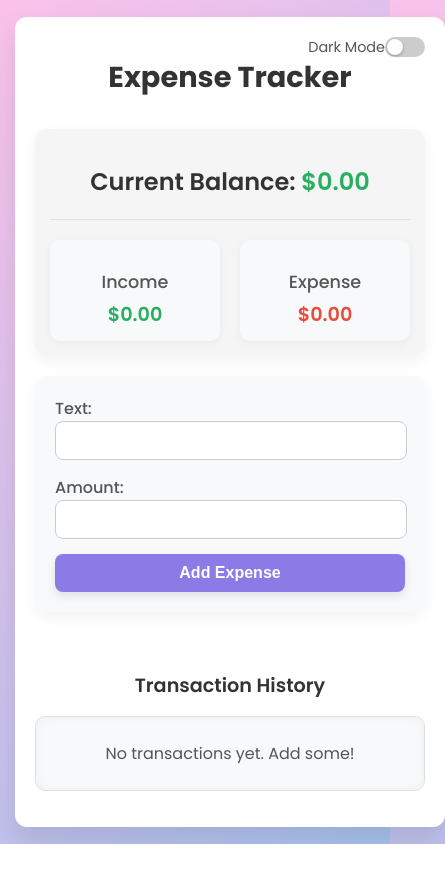
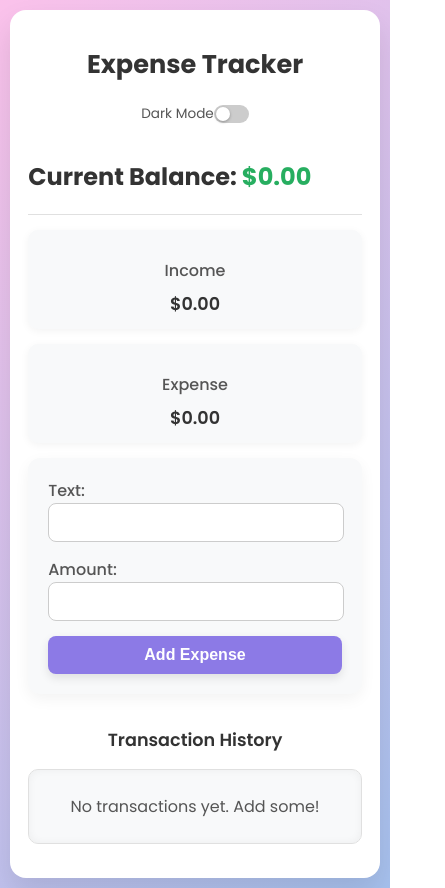
Before and after one commit to enoch2-hub/Expense_tracker, a React (Create React App) app: page / in a window 390 px wide. Shown: the whole page, 445 px wide, since content can reach past the window. Before the commit the page ends 844 px from the top, so only its background shows below. Built offline with nearby package versions, Linux system fonts and the light colour scheme.

Commit message:
responsive

```diff
--- a/src/App.css
+++ b/src/App.css
@@ -1,23 +1,18 @@
-/* App.css */
+/* App.css - No changes from previous version needed here */
 
 @import url('https://fonts.googleapis.com/css2?family=Poppins:wght@300;400;500;600;700&display=swap');
 
 body {
     font-family: 'Poppins', sans-serif;
-    /* Modern, clean font */
     margin: 0;
     padding: 0;
     background: linear-gradient(135deg, #fbc2eb 0%, #a6c1ee 100%);
-    /* Soft, appealing gradient */
     display: flex;
     justify-content: center;
     align-items: center;
     min-height: 100vh;
-    /* Use min-height to ensure it covers the screen even with less content */
     color: #333;
-    /* Default text color */
     overflow-y: auto;
-    /* Allow scrolling if content overflows */
 }
 
 /* Base styles for dark mode transition */
@@ -53,7 +48,6 @@ body {
     --income-color: #2ecc71;
     --expense-color: #e74c3c;
     --button-primary-bg: #9b59b6;
-    /* Purple for dark mode primary */
     --button-primary-hover: #8e44ad;
     --button-delete-bg: #c0392b;
     --button-delete-hover: #a52a2a;
@@ -64,213 +58,6 @@ body {
     --balance-shadow: rgba(0, 0, 0, 0.2);
 }
 
-/* General Link/Transition Styling */
 * {
     transition: background-color 0.3s ease, color 0.3s ease, border-color 0.3s ease, box-shadow 0.3s ease;
 }
-
-
-
-
-
-
-
-
-
-/* ExpenseTracker.css */
-
-.ExpenseTracker {
-    background-color: var(--bg-primary);
-    border-radius: 16px; /* More rounded corners */
-    box-shadow: 0 15px 30px var(--shadow-light); /* Deeper shadow for main card */
-    padding: 30px; /* More internal padding */
-    margin: 20px;
-    width: 100%;
-    max-width: 480px; /* Slightly wider for better mobile/tablet balance */
-    display: flex;
-    flex-direction: column;
-    gap: 25px; /* Spacing between main sections */
-    position: relative; /* For toggle positioning */
-    overflow: hidden; /* Ensures shadows/radii are contained */
-}
-
-h1 {
-    color: var(--text-primary);
-    margin-bottom: 10px; /* Reduce margin to align better with overall gap */
-    font-size: 2.2em; /* Larger, prominent title */
-    font-weight: 700;
-    text-align: center;
-}
-
-.Toggle {
-    position: absolute; /* Position toggle independently */
-    top: 25px;
-    right: 30px;
-    z-index: 10;
-    display: flex;
-    align-items: center;
-    gap: 10px;
-}
-
-.Toggle label {
-    font-size: 0.9em;
-    color: var(--text-secondary);
-    cursor: pointer;
-    display: flex; /* For aligning text and checkbox */
-    align-items: center;
-    user-select: none; /* Prevent text selection */
-}
-
-/* Custom Toggle Switch (much nicer than default checkbox) */
-.Toggle input[type="checkbox"] {
-    -webkit-appearance: none;
-    -moz-appearance: none;
-    appearance: none;
-    position: relative;
-    width: 40px; /* Width of the track */
-    height: 20px; /* Height of the track */
-    border-radius: 10px; /* Rounded track */
-    background-color: var(--toggle-track);
-    cursor: pointer;
-    outline: none;
-    margin: 0; /* Remove default margin */
-    transition: background-color 0.3s ease;
-}
-
-.Toggle input[type="checkbox"]::before {
-    content: '';
-    position: absolute;
-    top: 2px;
-    left: 2px;
-    width: 16px; /* Size of the thumb */
-    height: 16px; /* Size of the thumb */
-    border-radius: 50%; /* Make it round */
-    background-color: var(--toggle-thumb);
-    box-shadow: 0 1px 3px rgba(0, 0, 0, 0.3);
-    transition: transform 0.3s ease, background-color 0.3s ease;
-}
-
-.Toggle input[type="checkbox"]:checked {
-    background-color: #8c7ae6; /* Color when checked (dark mode on) */
-}
-
-.Toggle input[type="checkbox"]:checked::before {
-    transform: translateX(20px); /* Move thumb to the right */
-}
-
-/* Balance Section */
-.Balance {
-    background-color: var(--balance-bg);
-    border-radius: 12px;
-    padding: 20px;
-    box-shadow: 0 5px 15px var(--balance-shadow);
-    text-align: center;
-}
-
-.Balance h2 {
-    color: var(--text-primary);
-    font-size: 1.8em;
-    margin-bottom: 15px;
-    font-weight: 600;
-}
-
-.IncomeExpense {
-    display: flex;
-    justify-content: space-around;
-    gap: 20px; /* Space between Income and Expense sections */
-    margin-top: 20px;
-    border-top: 1px solid var(--border-color); /* Separator line */
-    padding-top: 20px;
-}
-
-.Income,
-.Expense {
-    flex: 1;
-    text-align: center;
-    padding: 15px;
-    border-radius: 10px;
-    background-color: var(--bg-secondary);
-    box-shadow: 0 2px 8px var(--shadow-dark);
-}
-
-.Income h3,
-.Expense h3 {
-    color: var(--text-secondary);
-    font-size: 1.1em;
-    margin-bottom: 5px;
-    font-weight: 500;
-}
-
-.Income p {
-    color: var(--income-color);
-    font-size: 1.4em;
-    font-weight: 600;
-    margin: 0;
-}
-
-.Expense p {
-    color: var(--expense-color);
-    font-size: 1.4em;
-    font-weight: 600;
-    margin: 0;
-}
-
-/* Transaction History (List) Section */
-.List {
-    margin-top: 25px; /* Space above the transaction list */
-    flex: none; /* Do not let it grow */
-    width: 100%; /* Take full width */
-}
-
-.List h3 {
-    color: var(--text-primary);
-    font-size: 1.4em;
-    margin-bottom: 15px;
-    font-weight: 600;
-    text-align: center;
-}
-
-/* Responsive adjustments for ExpenseTracker.css */
-@media (max-width: 500px) {
-    .ExpenseTracker {
-        margin: 15px;
-        padding: 20px;
-        border-radius: 12px;
-        gap: 20px;
-    }
-
-    h1 {
-        font-size: 1.8em;
-    }
-
-    .Toggle {
-        top: 20px;
-        right: 20px;
-    }
-
-    .Balance {
-        padding: 15px;
-    }
-
-    .Balance h2 {
-        font-size: 1.5em;
-    }
-
-    .Income,
-    .Expense {
-        padding: 12px;
-    }
-
-    .Income p,
-    .Expense p {
-        font-size: 1.2em;
-    }
-
-    .List {
-        margin-top: 20px;
-    }
-
-    .List h3 {
-        font-size: 1.2em;
-    }
-}
--- a/src/components/ExpenseForm.css
+++ b/src/components/ExpenseForm.css
@@ -1,6 +1,8 @@
-/* ExpenseForm.css */
+/* ExpenseForm.css - No changes from previous version needed here */
 
 .ExpenseForm {
+    grid-area: form;
+    /* Assign to form area */
     background-color: var(--bg-secondary);
     border-radius: 12px;
     box-shadow: 0 5px 15px var(--shadow-dark);
@@ -8,16 +10,13 @@
     display: flex;
     flex-direction: column;
     gap: 15px;
-    /* Space between form elements */
 }
 
 .ExpenseForm label {
     font-size: 1em;
     color: var(--text-secondary);
     margin-bottom: 5px;
-    /* Adjust spacing below label */
     display: block;
-    /* Make label take full width */
     font-weight: 500;
 }
 
@@ -26,22 +25,17 @@
     padding: 12px 15px;
     border: 1px solid var(--input-border);
     border-radius: 8px;
-    /* More rounded input fields */
     width: calc(100% - 30px);
-    /* Account for padding */
     font-size: 1em;
     color: var(--text-primary);
     background-color: var(--bg-primary);
-    /* Match main background */
     transition: border-color 0.2s ease, box-shadow 0.2s ease;
 }
 
 .ExpenseForm input[type="text"]:focus,
 .ExpenseForm input[type="number"]:focus {
     border-color: #8c7ae6;
-    /* Focus color */
     box-shadow: 0 0 0 3px rgba(140, 122, 230, 0.2);
-    /* Soft focus ring */
     outline: none;
 }
 
@@ -51,13 +45,11 @@
     padding: 12px 20px;
     border: none;
     border-radius: 8px;
-    /* More rounded buttons */
     cursor: pointer;
     font-size: 1.1em;
     font-weight: 600;
     transition: background-color 0.3s ease, transform 0.1s ease;
     width: 100%;
-    /* Full width button */
     box-shadow: 0 4px 10px rgba(0, 0, 0, 0.1);
 }
 
@@ -84,7 +76,6 @@
         padding: 10px 12px;
         font-size: 0.95em;
         width: calc(100% - 24px);
-        /* Adjust for new padding */
     }
 
     .ExpenseForm button {
--- a/src/components/ExpenseList.css
+++ b/src/components/ExpenseList.css
@@ -1,18 +1,16 @@
-/* ExpenseList.css */
+/* ExpenseList.css - No changes from previous version needed here */
 
 .ExpenseList ul {
     list-style: none;
     padding: 0;
-    max-height: 250px;
-    /* Limit height and make scrollable */
+    max-height: 280px;
+    /* Slightly increased max height for desktop */
     overflow-y: auto;
     border: 1px solid var(--border-color);
     border-radius: 10px;
     padding: 10px;
-    /* Padding inside the scrollable area */
     background-color: var(--bg-secondary);
     box-shadow: inset 0 0 8px var(--shadow-dark);
-    /* Subtle inner shadow */
 }
 
 /* Scrollbar styling */
@@ -32,7 +30,6 @@
 
 .ExpenseList ul::-webkit-scrollbar-thumb:hover {
     background: #8c7ae6;
-    /* Scrollbar changes color on hover */
 }
 
 
@@ -40,68 +37,54 @@
     background-color: var(--bg-primary);
     border-radius: 8px;
     box-shadow: 0 2px 8px var(--shadow-dark);
-    /* Subtle shadow for each item */
     display: flex;
     justify-content: space-between;
     align-items: center;
     padding: 12px 15px;
     margin-bottom: 10px;
-    /* Space between list items */
     border-left: 5px solid;
-    /* Dynamic border for income/expense */
     font-size: 1em;
     color: var(--text-primary);
     transition: transform 0.2s ease, box-shadow 0.2s ease;
 }
 
-/* Specific styling for income/expense list items */
 .ExpenseList li.income {
     border-left-color: var(--income-color);
-    /* Green for income */
 }
 
 .ExpenseList li.expense {
     border-left-color: var(--expense-color);
-    /* Red for expense */
 }
 
 .ExpenseList li:last-child {
     margin-bottom: 0;
-    /* No margin for the last item */
 }
 
 .ExpenseList li:hover {
     transform: translateY(-2px);
-    /* Slight lift on hover */
     box-shadow: 0 4px 12px var(--shadow-light);
 }
 
 .ExpenseList li span:first-child {
-    /* Description */
     flex-grow: 1;
-    /* Allow description to take available space */
     text-align: left;
     margin-right: 10px;
     font-weight: 500;
 }
 
 .ExpenseList li span:nth-child(2) {
-    /* Amount */
     font-weight: 600;
     margin-right: 15px;
 }
 
 .ExpenseList li button {
-    /* Delete button */
     background-color: var(--button-delete-bg);
     color: #fff;
     padding: 6px 10px;
     border: none;
     border-radius: 5px;
-    /* More rounded delete button */
     cursor: pointer;
     font-size: 0.85em;
-    /* Smaller font for delete button */
     transition: background-color 0.3s ease;
     box-shadow: 0 2px 5px rgba(0, 0, 0, 0.1);
 }
@@ -114,7 +97,6 @@
 @media (max-width: 500px) {
     .ExpenseList ul {
         max-height: 200px;
-        /* Adjust max-height for mobile */
         padding: 8px;
     }
 
--- a/src/components/ExpenseTracker.css
+++ b/src/components/ExpenseTracker.css
@@ -1,42 +1,65 @@
 /* ExpenseTracker.css */
+
+/* --- Desktop Styles (Default - Mobile will override) --- */
+.ExpenseTracker-AppWrapper {
+    width: 100%;
+    /* This wrapper helps apply theme and padding */
+    padding: 30px;
+    /* Overall padding from screen edges */
+    box-sizing: border-box;
+    /* Include padding in element's total width and height */
+    display: flex;
+    /* For centering the main container */
+    justify-content: center;
+    align-items: flex-start;
+    /* Align to top */
+    min-height: 100vh;
+    /* Ensure it covers full height */
+}
 
 .ExpenseTracker {
     background-color: var(--bg-primary);
     border-radius: 16px;
-    /* More rounded corners */
     box-shadow: 0 15px 30px var(--shadow-light);
-    /* Deeper shadow for main card */
-    padding: 30px;
-    /* More internal padding */
-    margin: 20px;
+    padding: 40px;
+    /* Increased internal padding for desktop */
     width: 100%;
-    max-width: 480px;
-    /* Slightly wider for better mobile/tablet balance */
-    display: flex;
-    flex-direction: column;
-    gap: 25px;
-    /* Spacing between main sections */
+    max-width: 900px;
+    /* Wider main container for desktop */
+    display: grid;
+    /* Use CSS Grid for desktop layout */
+    grid-template-columns: 1fr 1fr;
+    /* Two columns: Form/Balance on left, List on right */
+    grid-template-rows: auto auto auto;
+    /* Auto rows for header, balance/form, list */
+    gap: 30px;
+    /* Spacing between grid items */
     position: relative;
-    /* For toggle positioning */
     overflow: hidden;
-    /* Ensures shadows/radii are contained */
+    /* Define grid areas for clarity */
+    grid-template-areas:
+        "header header"
+        "balance form"
+        "list list";
 }
 
 h1 {
+    grid-area: header;
+    /* Assign to header area */
     color: var(--text-primary);
     margin-bottom: 10px;
-    /* Reduce margin to align better with overall gap */
-    font-size: 2.2em;
-    /* Larger, prominent title */
+    font-size: 2.5em;
+    /* Larger, prominent title for desktop */
     font-weight: 700;
     text-align: center;
 }
 
 .Toggle {
     position: absolute;
-    /* Position toggle independently */
-    top: 25px;
-    right: 30px;
+    top: 30px;
+    /* Adjust position for desktop padding */
+    right: 40px;
+    /* Adjust position for desktop padding */
     z-index: 10;
     display: flex;
     align-items: center;
@@ -44,33 +67,29 @@ h1 {
 }
 
 .Toggle label {
-    font-size: 0.9em;
+    font-size: 0.95em;
     color: var(--text-secondary);
     cursor: pointer;
     display: flex;
-    /* For aligning text and checkbox */
     align-items: center;
     user-select: none;
-    /* Prevent text selection */
 }
 
-/* Custom Toggle Switch (much nicer than default checkbox) */
+/* Custom Toggle Switch */
 .Toggle input[type="checkbox"] {
     -webkit-appearance: none;
     -moz-appearance: none;
     appearance: none;
     position: relative;
-    width: 40px;
-    /* Width of the track */
-    height: 20px;
-    /* Height of the track */
-    border-radius: 10px;
-    /* Rounded track */
+    width: 45px;
+    /* Slightly wider toggle */
+    height: 22px;
+    /* Slightly taller toggle */
+    border-radius: 11px;
     background-color: var(--toggle-track);
     cursor: pointer;
     outline: none;
     margin: 0;
-    /* Remove default margin */
     transition: background-color 0.3s ease;
 }
 
@@ -79,12 +98,9 @@ h1 {
     position: absolute;
     top: 2px;
     left: 2px;
-    width: 16px;
-    /* Size of the thumb */
-    height: 16px;
-    /* Size of the thumb */
+    width: 18px;
+    height: 18px;
     border-radius: 50%;
-    /* Make it round */
     background-color: var(--toggle-thumb);
     box-shadow: 0 1px 3px rgba(0, 0, 0, 0.3);
     transition: transform 0.3s ease, background-color 0.3s ease;
@@ -92,38 +108,45 @@ h1 {
 
 .Toggle input[type="checkbox"]:checked {
     background-color: #8c7ae6;
-    /* Color when checked (dark mode on) */
 }
 
 .Toggle input[type="checkbox"]:checked::before {
-    transform: translateX(20px);
-    /* Move thumb to the right */
+    transform: translateX(23px);
+    /* Move thumb for wider toggle */
 }
 
 /* Balance Section */
-.Balance {
+.Balance-Overview {
+    grid-area: balance;
+    /* Assign to balance area */
     background-color: var(--balance-bg);
     border-radius: 12px;
-    padding: 20px;
+    padding: 25px;
+    /* Slightly more padding */
     box-shadow: 0 5px 15px var(--balance-shadow);
     text-align: center;
+    display: flex;
+    /* Use flex for internal layout */
+    flex-direction: column;
+    justify-content: center;
 }
 
-.Balance h2 {
+.Balance-Overview h2 {
     color: var(--text-primary);
-    font-size: 1.8em;
-    margin-bottom: 15px;
+    font-size: 2em;
+    /* Larger balance text */
+    margin-bottom: 20px;
+    /* More space below balance */
     font-weight: 600;
 }
 
 .IncomeExpense {
     display: flex;
     justify-content: space-around;
-    gap: 20px;
-    /* Space between Income and Expense sections */
+    gap: 25px;
+    /* More space between Income and Expense sections */
     margin-top: 20px;
     border-top: 1px solid var(--border-color);
-    /* Separator line */
     padding-top: 20px;
 }
 
@@ -131,7 +154,8 @@ h1 {
 .Expense {
     flex: 1;
     text-align: center;
-    padding: 15px;
+    padding: 20px;
+    /* More padding */
     border-radius: 10px;
     background-color: var(--bg-secondary);
     box-shadow: 0 2px 8px var(--shadow-dark);
@@ -140,67 +164,186 @@ h1 {
 .Income h3,
 .Expense h3 {
     color: var(--text-secondary);
-    font-size: 1.1em;
-    margin-bottom: 5px;
+    font-size: 1.2em;
+    /* Slightly larger headings */
+    margin-bottom: 8px;
     font-weight: 500;
 }
 
-.Income p {
-    color: var(--income-color);
-    font-size: 1.4em;
-    font-weight: 600;
-    margin: 0;
-}
-
+.Income p,
 .Expense p {
-    color: var(--expense-color);
-    font-size: 1.4em;
+    font-size: 1.6em;
+    /* Larger amounts */
     font-weight: 600;
     margin: 0;
 }
 
 /* Transaction History (List) Section */
 .List {
-    margin-top: 25px;
-    /* Space above the transaction list */
-    flex: none;
-    /* Do not let it grow */
+    grid-area: list;
+    /* Assign to list area - will span columns on desktop */
     width: 100%;
-    /* Take full width */
+    margin-top: 0;
+    /* No external margin, controlled by grid gap */
 }
 
 .List h3 {
     color: var(--text-primary);
-    font-size: 1.4em;
+    font-size: 1.5em;
+    /* Larger heading */
     margin-bottom: 15px;
     font-weight: 600;
     text-align: center;
 }
 
-/* Responsive adjustments for ExpenseTracker.css */
-@media (max-width: 500px) {
+/* --- Mobile Styles (Override Desktop Styles) --- */
+@media (max-width: 800px) {
+
+    /* This breakpoint will define the mobile experience */
+    .ExpenseTracker-AppWrapper {
+        padding: 20px;
+        /* Less overall padding for mobile */
+        align-items: flex-start;
+        /* Still align to top */
+    }
+
     .ExpenseTracker {
-        margin: 15px;
-        padding: 20px;
-        border-radius: 12px;
+        padding: 25px;
+        /* Reduced internal padding */
+        max-width: 450px;
+        /* Max width for mobile container */
+        grid-template-columns: 1fr;
+        /* Single column layout for mobile */
+        grid-template-rows: auto auto auto auto;
+        /* Re-flow rows */
         gap: 20px;
+        /* Less spacing between sections */
+        /* Redefine grid areas for mobile layout */
+        grid-template-areas:
+            "header"
+            "toggle"
+            /* Move toggle to its own row for mobile */
+            "balance"
+            "form"
+            "list";
     }
 
     h1 {
-        font-size: 1.8em;
+        font-size: 2em;
+        /* Smaller heading for mobile */
+        margin-bottom: 0;
+        /* Adjust margin as toggle is separate */
     }
 
     .Toggle {
-        top: 20px;
-        right: 20px;
+        grid-area: toggle;
+        /* Assign to toggle area */
+        position: static;
+        /* Remove absolute positioning */
+        margin: 0 auto;
+        /* Center the toggle */
+        padding-top: 10px;
+        /* Add some space above toggle */
     }
 
-    .Balance {
+    .Toggle label {
+        font-size: 0.85em;
+        /* Smaller label font */
+    }
+
+    .Toggle input[type="checkbox"] {
+        width: 35px;
+        /* Smaller toggle switch */
+        height: 18px;
+        border-radius: 9px;
+    }
+
+    .Toggle input[type="checkbox"]::before {
+        width: 14px;
+        height: 14px;
+    }
+
+    .Toggle input[type="checkbox"]:checked::before {
+        transform: translateX(17px);
+    }
+
+    .Balance-Overview {
+        grid-area: balance;
+        /* Keep in balance area */
+        padding: 20px;
+        /* Reduced padding */
+    }
+
+    .Balance-Overview h2 {
+        font-size: 1.6em;
+        /* Smaller balance text */
+        margin-bottom: 15px;
+    }
+
+    .IncomeExpense {
+        flex-direction: column;
+        /* Stack income/expense vertically */
+        gap: 15px;
+        /* Reduced gap when stacked */
+        padding-top: 15px;
+    }
+
+    .Income,
+    .Expense {
+        padding: 15px;
+        /* Reduced padding */
+    }
+
+    .Income h3,
+    .Expense h3 {
+        font-size: 1.05em;
+    }
+
+    .Income p,
+    .Expense p {
+        font-size: 1.3em;
+    }
+
+    /* ExpenseForm will be on its own row (grid-area: form) */
+
+    .List {
+        grid-area: list;
+        /* Keep in list area */
+        margin-top: 0;
+        /* No external margin, controlled by grid gap */
+    }
+
+    .List h3 {
+        font-size: 1.3em;
+        margin-bottom: 10px;
+    }
+}
+
+/* Further adjustments for very small mobile devices (<= 450px) */
+@media (max-width: 450px) {
+    .ExpenseTracker-AppWrapper {
+        padding: 10px;
+    }
+
+    .ExpenseTracker {
+        padding: 18px;
+        gap: 15px;
+    }
+
+    h1 {
+        font-size: 1.6em;
+    }
+
+    .Toggle {
+        padding-top: 5px;
+    }
+
+    .Balance-Overview {
         padding: 15px;
     }
 
-    .Balance h2 {
-        font-size: 1.5em;
+    .Balance-Overview h2 {
+        font-size: 1.4em;
     }
 
     .Income,
@@ -208,16 +351,17 @@ h1 {
         padding: 12px;
     }
 
+    .Income h3,
+    .Expense h3 {
+        font-size: 1em;
+    }
+
     .Income p,
     .Expense p {
-        font-size: 1.2em;
-    }
-
-    .List {
-        margin-top: 20px;
+        font-size: 1.1em;
     }
 
     .List h3 {
-        font-size: 1.2em;
+        font-size: 1.1em;
     }
 }
```
